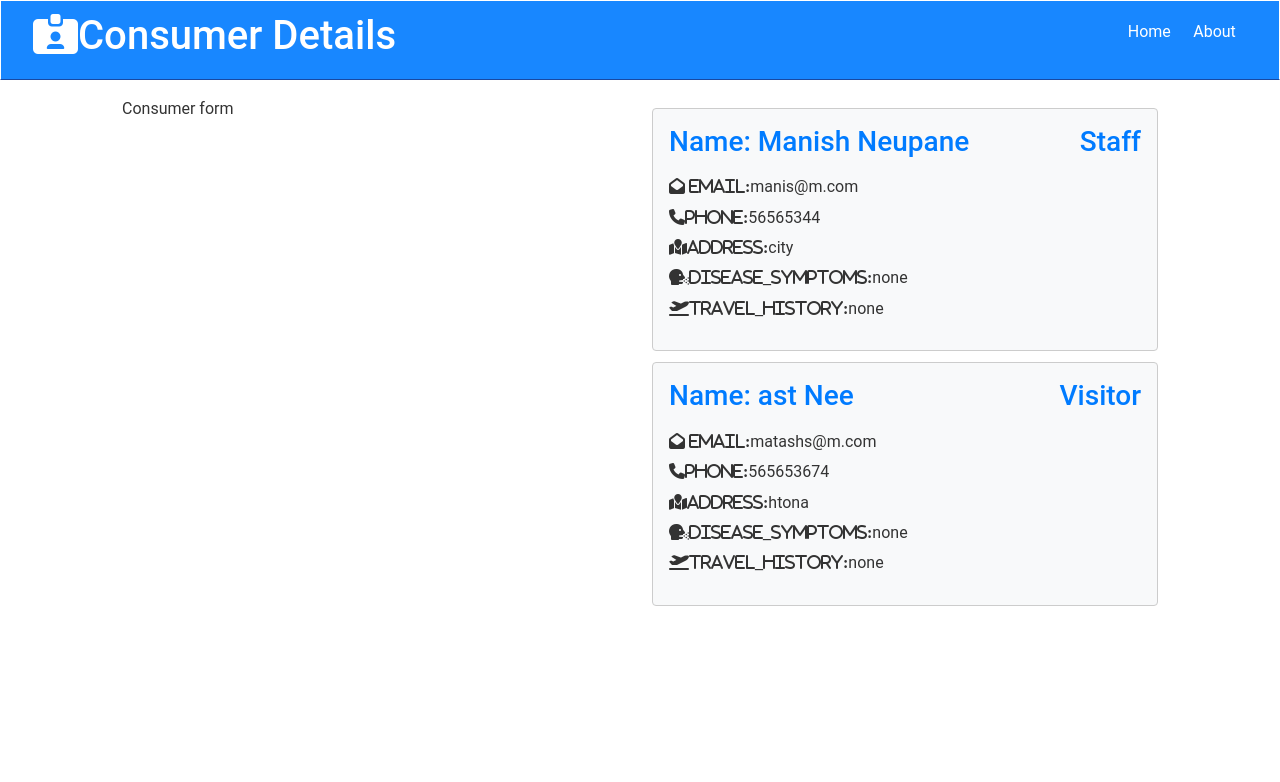
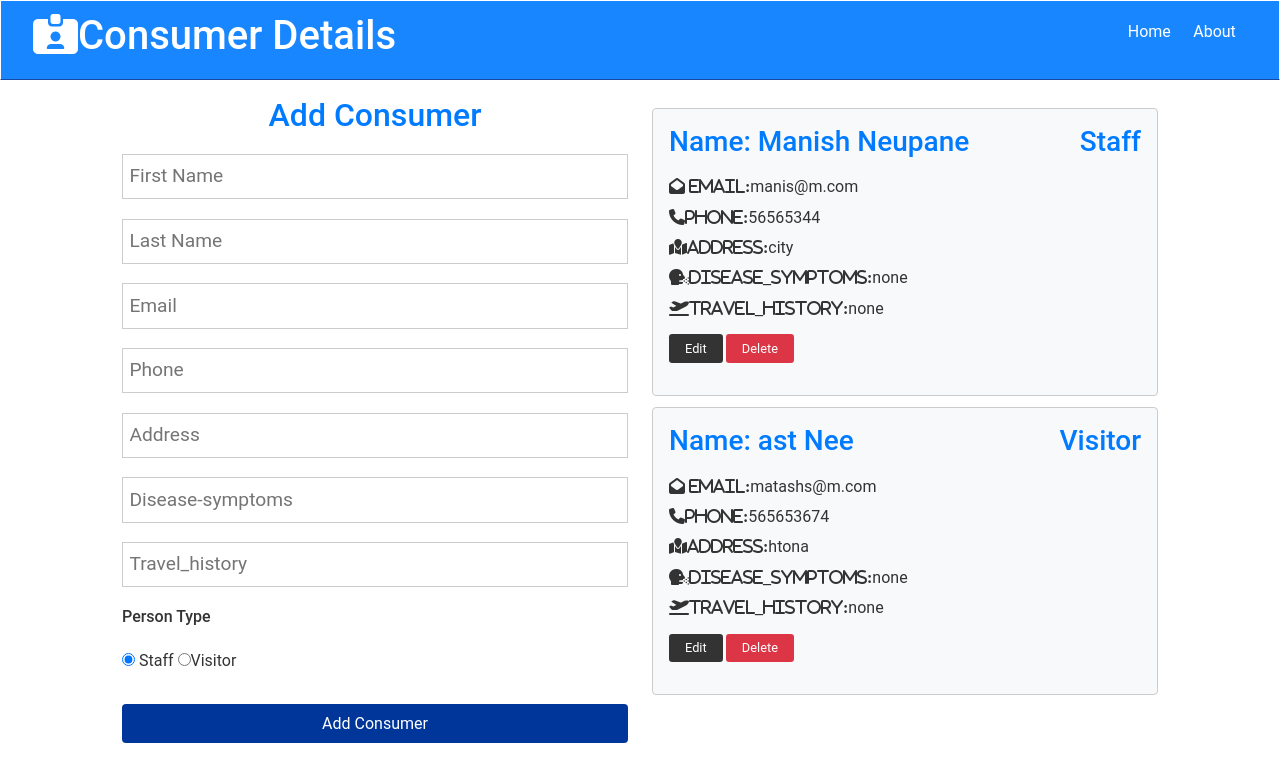
Before and after one commit to ManNeu/Consumer-Details, a React (Create React App) app in the folder client/: page / in a window 1280 px wide. Shown: the top 782 px of the page. Built offline with nearby package versions, Linux system fonts and the light colour scheme.

Commit message:
form to enter consumer details in ConsumerForm components

```diff
--- /dev/null
+++ b/client/src/components/consumers/ConsumerForm.js
@@ -0,0 +1,105 @@
+import React, { useState } from "react";
+
+const ConsumerForm = () => {
+  const [consumer, setConsumer] = useState({
+    first_name: "",
+    last_name: "",
+    email: "",
+    phone: "",
+    address: "",
+    symptoms: "",
+    tavel_history: "",
+    type: "Staff",
+  });
+  const {
+    first_name,
+    last_name,
+    email,
+    phone,
+    address,
+    symptoms,
+    travel_history,
+    type,
+  } = consumer;
+  const onChange = (e) =>
+    setConsumer({ ...consumer, [e.target.name]: e.target.value });
+
+  return (
+    <form>
+      <h2 className="text-primary">Add Consumer</h2>
+      <input
+        type="text"
+        placeholder="First Name"
+        name="first_name"
+        value={first_name}
+        onChange={onChange}
+      />
+      <input
+        type="text"
+        placeholder="Last Name"
+        name="last_name"
+        value={last_name}
+        onChange={onChange}
+      />
+      <input
+        type="text"
+        placeholder="Email"
+        name="email"
+        value={email}
+        onChange={onChange}
+      />
+      <input
+        type="text"
+        placeholder="Phone"
+        name="phone"
+        value={phone}
+        onChange={onChange}
+      />
+      <input
+        type="text"
+        placeholder="Address"
+        name="address"
+        value={address}
+        onChange={onChange}
+      />
+      <input
+        type="text"
+        placeholder="Disease-symptoms"
+        name="symptoms"
+        value={symptoms}
+        onChange={onChange}
+      />
+      <input
+        type="text"
+        placeholder="Travel_history"
+        name="travel_history"
+        value={travel_history}
+        onChange={onChange}
+      />
+      <h6>Person Type</h6>
+      <input
+        type="radio"
+        name="type"
+        value="Staff"
+        checked={type === "Staff"}
+      />{" "}
+      Staff{" "}
+      <input
+        type="radio"
+        name="type"
+        value="Visitor"
+        checked={type === "Visitor"}
+      />
+      Visitor{" "}
+      <div>
+        <input
+          type="submit"
+          value="Add Consumer"
+          className="btn btn-primary btn-block"
+        />
+      </div>
+    </form>
+  );
+};
+
+export default ConsumerForm;
--- a/client/src/components/consumers/ConsumerItem.js
+++ b/client/src/components/consumers/ConsumerItem.js
@@ -1,4 +1,5 @@
 import React from "react";
+import PropTypes from "prop-types";
 
 const ConsumerItem = ({ consumer }) => {
   const {
@@ -59,8 +60,14 @@ const ConsumerItem = ({ consumer }) => {
           </li>
         )}
       </ul>
+      <p>
+        <button className="btn btn-dark btn-sm">Edit</button>
+        <button className="btn btn-danger btn-sm">Delete</button>
+      </p>
     </div>
   );
 };
-
+ConsumerItem.propTypes = {
+  consumer: PropTypes.object.isRequired,
+};
 export default ConsumerItem;
--- a/client/src/components/pages/Home.js
+++ b/client/src/components/pages/Home.js
@@ -1,9 +1,12 @@
 import React from "react";
 import Consumers from "../consumers/Consumers";
+import ConsumerForm from "../consumers/ConsumerForm";
 const Home = () => {
   return (
     <div className="grid2">
-      <div>Consumer form</div>
+      <div>
+        <ConsumerForm />
+      </div>
       <div>
         <Consumers />
       </div>
```
Also changed, not shown: 1 other file (tests, documents, lock files or other folders).
